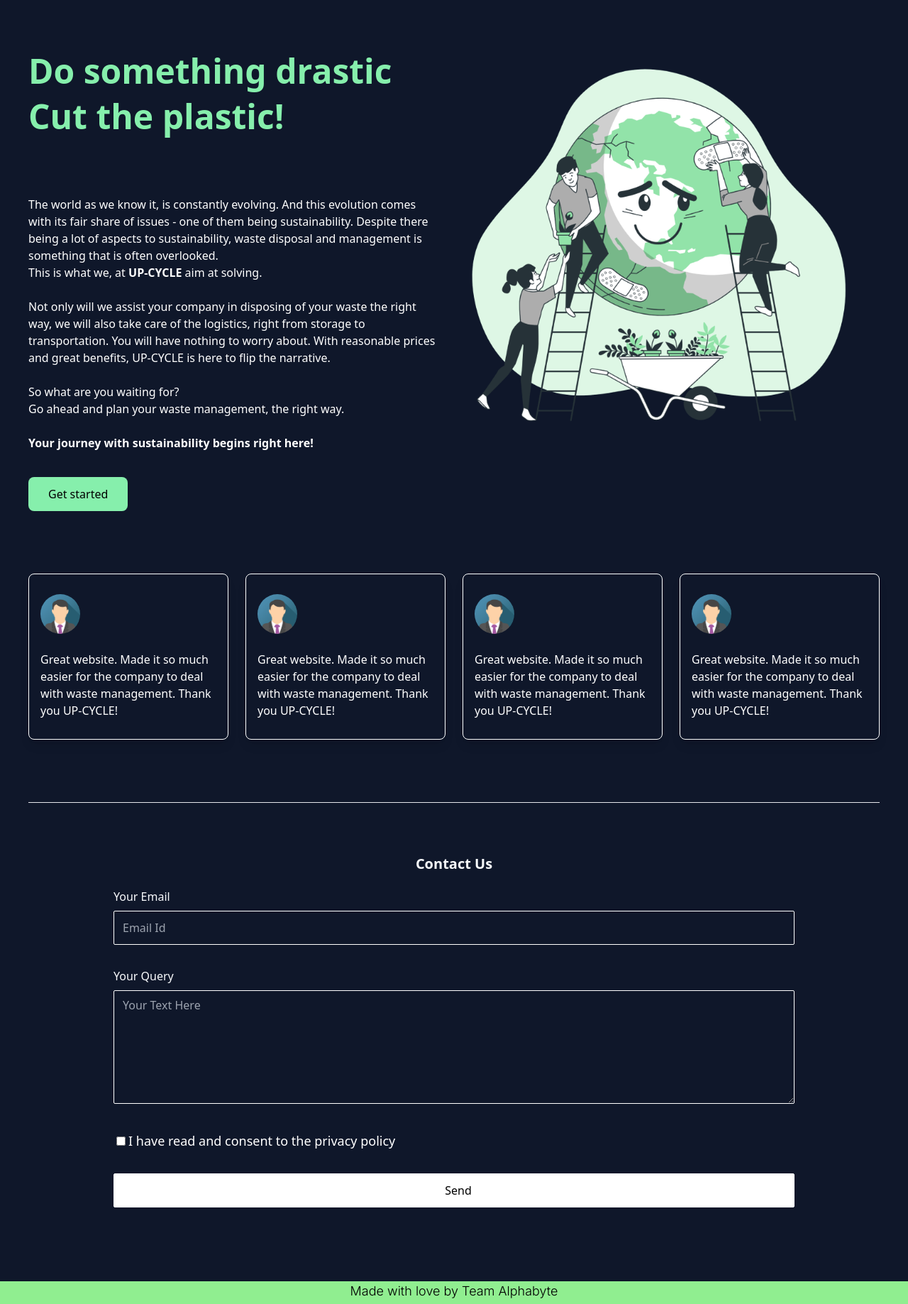
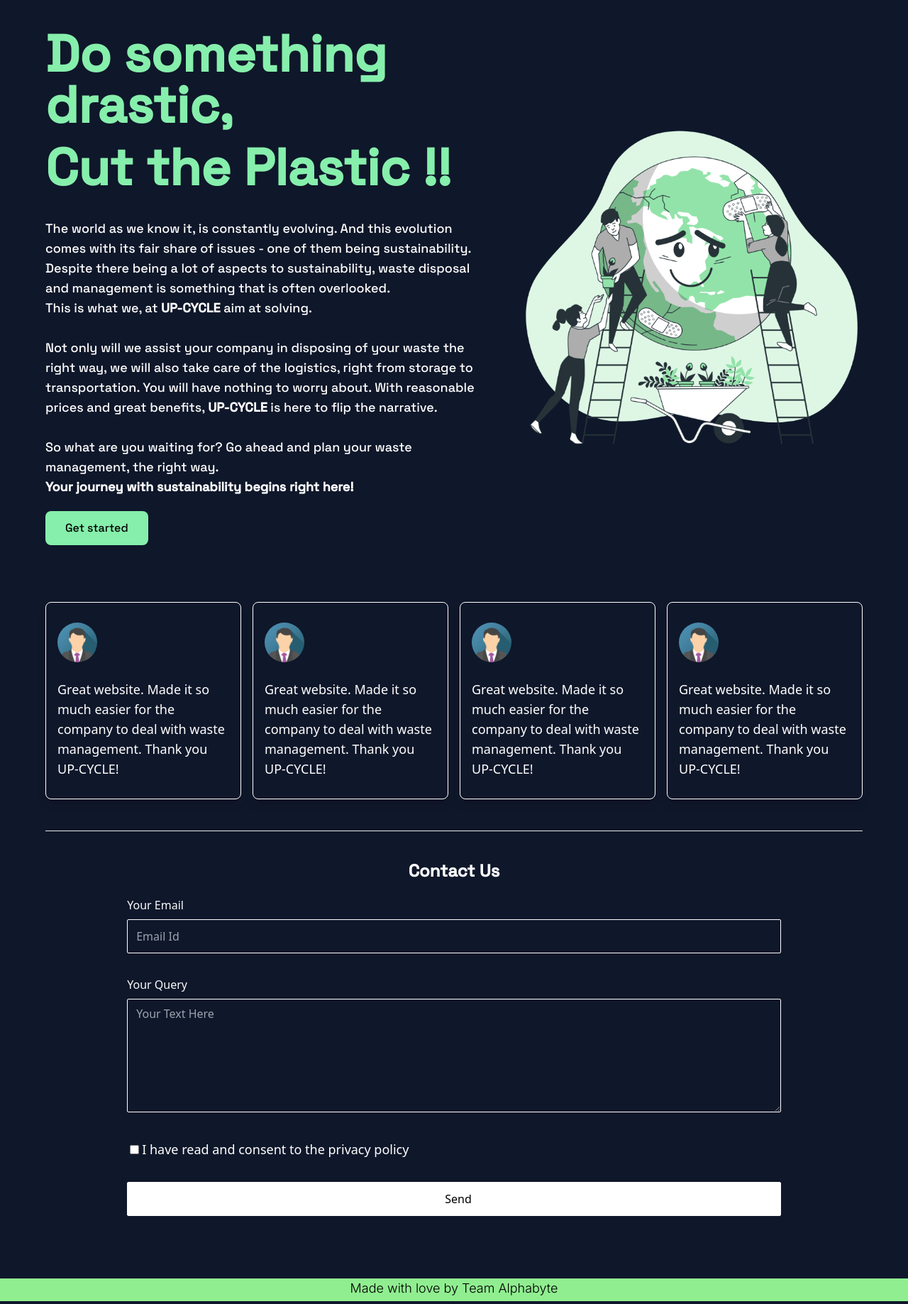
Before and after one commit to World-Konkani-Centre/SCL-2022-AlphaByte, a Django app: page / in a window 1280 px wide. Shown: the part 80-1917 px from the top of the page at 71% size. Run offline with Django 4.2, Linux system fonts and the light colour scheme; some libraries are stand-ins or nearby versions; some web fonts are replaced.

Commit message:
Home Page Responsiveness Fixes (#19)
* Employee Table UI/UX Completed

* All Tables UI/UX Files

* Branch Update

* Profile Page Added

* Home Page Modified

* Merge Check

* Merge Check 2

* Home Page Fixes

```diff
--- a/App/templates/App/home.html
+++ b/App/templates/App/home.html
@@ -12,66 +12,48 @@
 
 <body>
     {% block content %}
-    <div class="main bg-slate-900 h-5000 py-20 px-10 ">
-        <div class="text-3x1 text-green-300 flex place-content-around ">
-          <div class="w-3/5">
-           <h1 class="max-w text-5xl font-bold leading-10"> Do something drastic</h1><br>
-           <p class="max-w-md text-5xl font-bold leading-10"> Cut the plastic!</p>
-           <br>
-           <p class="py-5 text-white text-md"><br><br>The world as we know it, is constantly evolving. And this evolution comes with its fair share of issues - one of them being sustainability. Despite there being a lot of aspects to sustainability, waste disposal and management is something that is often overlooked. <br>This is what we, at <b>UP-CYCLE</b> aim at solving.<br><br>Not only will we assist your company in disposing of your waste the right way, we will also take care of the logistics, right from storage to transportation. You will have nothing to worry about. With reasonable prices and great benefits, UP-CYCLE is here to flip the narrative. <br><br>So what are you waiting for? <br>Go ahead and plan your waste management, the right way.<br><br> <b>Your journey with sustainability begins right here! </b></p>
+    <div class="bg-slate-900 min-h-screen px-16">
+      <div class="lg:flex lg:gap-8 lg:flex-row-reverse">
+        <div class="sm:my-auto sm:py-10">
+          <img src="{% static '/IMGS/Earth.png' %}" alt="" srcset="">
         </div>
-
-         <div>
-           <img src="{% static '/IMGS/Earth.png' %}" alt="" srcset="" style="float:right" class="px-10">
-         </div>
-
-      </div>
-      <div class="buttons">
-            <div class="my-4">
-             <button class="bg-green-300 px-7 py-3 rounded-lg text-black-bold hover:text-slate-900 hover:bg-green-700">Get started</button>
+        <div class="font-space py-10 lg:w-4/5 w-full">
+          <h1 class="sm:text-7xl text-4xl text-green-300 font-bold">Do something drastic,<span class="block sm:my-4 my-2">Cut the Plastic !!</span></h1>
+          <p class="py-5 text-white sm:text-lg text-sm">
+            The world as we know it, is constantly evolving. And this evolution comes with its fair share of issues - one of them being sustainability.
+            Despite there being a lot of aspects to sustainability, waste disposal and management is something that is often overlooked.
+            <br>This is what we, at <b>UP-CYCLE</b> aim at solving.<br><br>Not only will we assist your company in disposing of your waste the right way, we will also take care of the logistics, right from storage to transportation.
+            You will have nothing to worry about. With reasonable prices and great benefits, <b>UP-CYCLE</b> is here to flip the narrative.<br><br>So what are you waiting for? Go ahead and plan your waste management, the right way.
+            <br><b>Your journey with sustainability begins right here!</b>
+          </p>
+          <button class="bg-green-300 px-7 py-3 rounded-lg text-black-bold hover:text-slate-900 hover:bg-green-400">
+            Get started
+          </button>
         </div>
       </div>
-      <br><br><br>
-
-<div class="max-w-screen">
-    <div class="flex gap-6">
-        <div class="w-full sm:w-1/2 lg:w-1/4 text-white">
+      <div class="py-10 flex flex-wrap lg:flex-nowrap gap-4 mb-1">
           <div class="px-4 py-7 border-white border text-white rounded-lg shadow-lg">
             <img src="{% static '/IMGS/avatar.png' %}" class="rounded-full h-14" ><br>
-                <h3>Great website. Made it so much easier for the company to deal with waste management. Thank you UP-CYCLE!</h3>
+            <h3 class="text-sm sm:text-lg">Great website. Made it so much easier for the company to deal with waste management. Thank you UP-CYCLE!</h3>
+          </div>
+          <div class="px-4 py-7 border-white border text-white rounded-lg shadow-lg">
+            <img src="{% static '/IMGS/avatar.png' %}" class="rounded-full h-14" ><br>
+            <h3 class="text-sm sm:text-lg">Great website. Made it so much easier for the company to deal with waste management. Thank you UP-CYCLE!</h3>
+          </div>
+          <div class="px-4 py-7 border-white border text-white rounded-lg shadow-lg">
+            <img src="{% static '/IMGS/avatar.png' %}" class="rounded-full h-14" ><br>
+            <h3 class="text-sm sm:text-lg">Great website. Made it so much easier for the company to deal with waste management. Thank you UP-CYCLE!</h3>
+          </div>
+          <div class="px-4 py-7 border-white border text-white rounded-lg shadow-lg">
+            <img src="{% static '/IMGS/avatar.png' %}" class="rounded-full h-14" ><br>
+            <h3 class="text-sm sm:text-lg">Great website. Made it so much easier for the company to deal with waste management. Thank you UP-CYCLE!</h3>
           </div>
       </div>
-    <div class="w-full sm:w-1/2 lg:w-1/4">
-      <div class="px-4 py-7 border-white border text-white rounded-lg shadow-lg">
-              <img src="{% static '/IMGS/avatar.png' %}" class="rounded-full h-14" ><br>
-                <h3>Great website. Made it so much easier for the company to deal with waste management. Thank you UP-CYCLE!</h3>
- </div>
-      </div>
-    <div class="w-full sm:w-1/2 lg:w-1/4">
-       <div class="px-4 py-7 border-white border text-white rounded-lg shadow-lg">
-              <img src="{% static '/IMGS/avatar.png' %}" class="rounded-full h-14" ><br>
-                <h3>Great website. Made it so much easier for the company to deal with waste management. Thank you UP-CYCLE!</h3>
- </div>
-</div>
-          <div class="w-full sm:w-1/2 lg:w-1/4">
-       <div class="px-4 py-7 border-white border text-white rounded-lg shadow-lg">
-              <img src="{% static '/IMGS/avatar.png' %}" class="rounded-full h-14" ><br>
-                <h3>Great website. Made it so much easier for the company to deal with waste management. Thank you UP-CYCLE!</h3>
- </div>
-</div>
-</div>
-  <pre>
-
-  </pre>
-  <div class="my-4">
       <hr>
-  <pre>
-
-
-  </pre>
-  <h1 class="text-slate-50 text-xl text-center"><b>Contact Us</b></h1>
+      <div class="pt-10 pb-20">
+        <h1 class="text-slate-50 font-space sm:text-2xl text-lg text-center"><b>Contact Us</b></h1>
         <div class="max-w-screen flex flex-col items-center justify-center">
-      <form class="w-4/5">
+          <form class="sm:w-4/5 w-full">
             <div class="w-full relative">
               <p class="text-slate-50 text-left mt-5">Your Email</p>
               <input class="w-full my-2 bg-slate-900 border-white border rounded-sm hover:border-slate-500 indent-3 h-12 text-white" type="text" placeholder="Email Id"></input>
@@ -88,8 +70,7 @@
           </form>
         </div>
       </div>
-    </div></div>
-
+    </div>
     {% endblock %}
 </body>
 </html>
```
Also changed, not shown: App/migrations/0002_alter_waste_entry_date_alter_waste_id.py (added), App/migrations/0003_alter_waste_entry_date_alter_waste_id.py (added), db.sqlite3 (added). Lines whose indentation alone changed are shown as unchanged.
